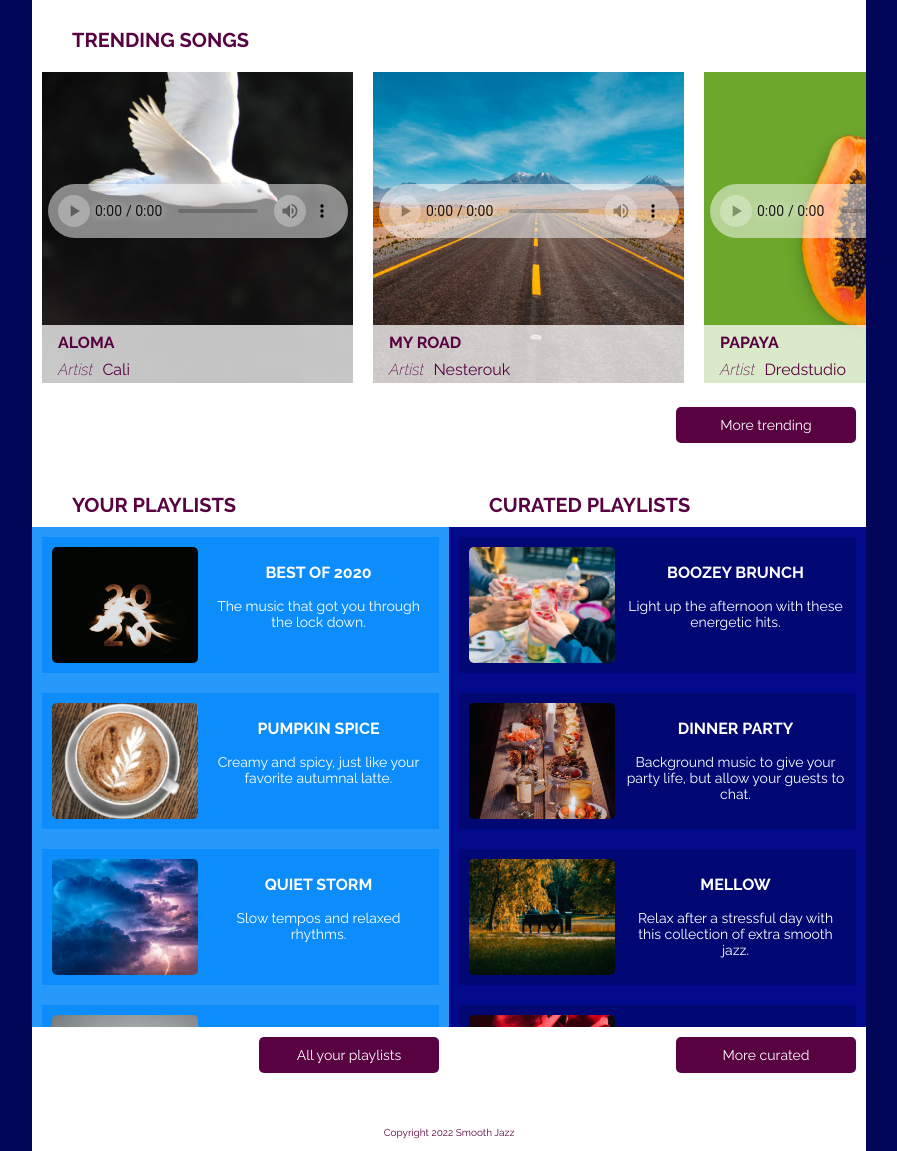
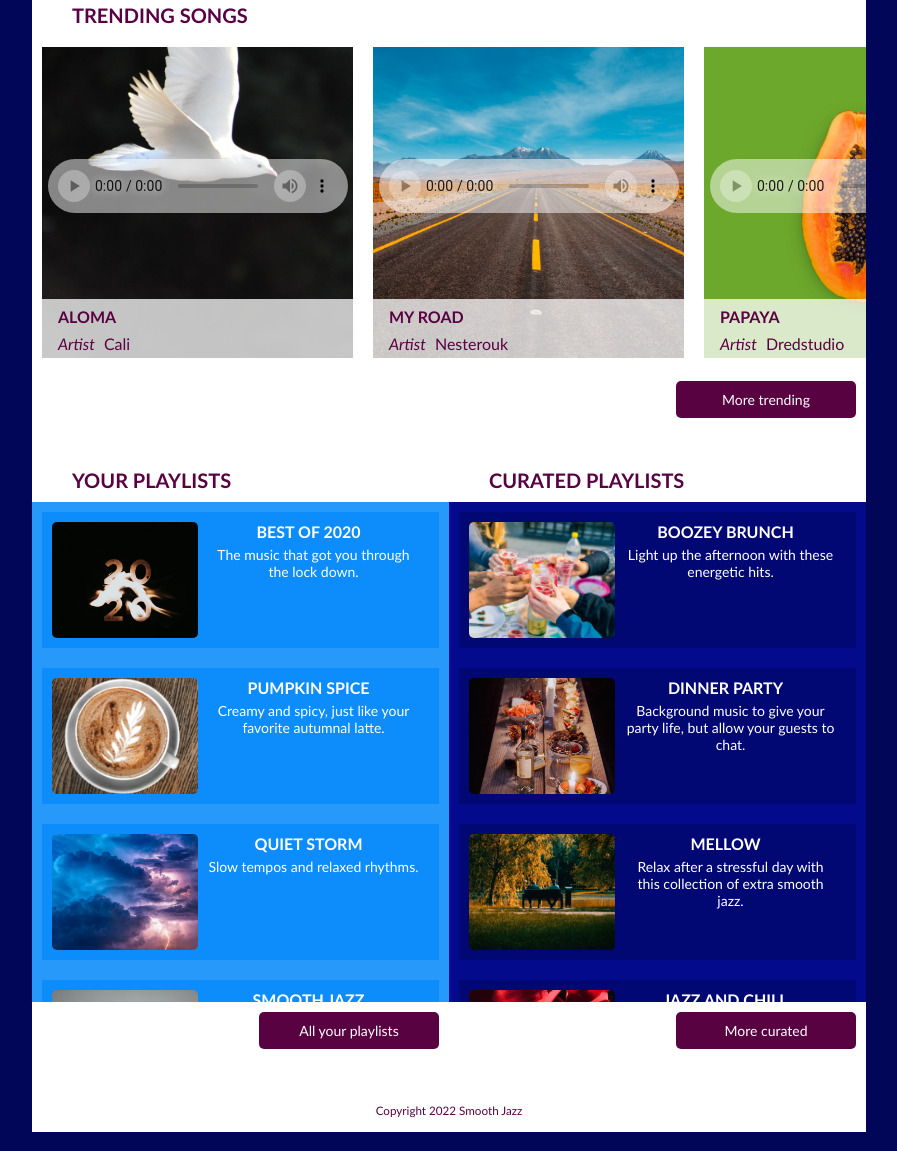
Before and after one commit to n40-c/streamingmedia, a plain HTML site: page index.html in a window 1280 px wide. Shown: the part 208-1359 px from the top of the page, without its empty margins (191-1088 px from the left). Drawn offline with Linux system fonts and the light colour scheme.

Commit message:
Update styles.css

```diff
--- a/styles.css
+++ b/styles.css
@@ -1,9 +1,7 @@
 /*GLOBAL STYLES*/
-@import url('https://fonts.googleapis.com/css2?family=Raleway:ital,wght@0,400;0,700;1,200&display=swap');
-
 html {
     background-color: #020659;
-    font-family: 'Raleway', serif;
+    font-family: 'Raleway', 'Optima', sans-serif;
     font-weight: normal;
     color: white;
 }
@@ -25,6 +23,13 @@ h1, h2, h3 {
 }
 h3, dd, dt {
     font-size: 16px;
+}
+h3 {
+    margin: 0px 20px 5px;
+}
+.scroll p {
+    margin-top: 0px;
+    padding: 0 10px;
 }
 dt {
     font-weight: 200;
@@ -272,9 +277,9 @@ audio::-webkit-media-controls-enclosure {
 
 /*FOOTER STYLES*/
 footer{
-    margin-top: 2.5em;
+    margin-top: 2em;
     text-align: center;
-    font-size: 12px;
+    font-size: 14px;
 }
 
 
```
